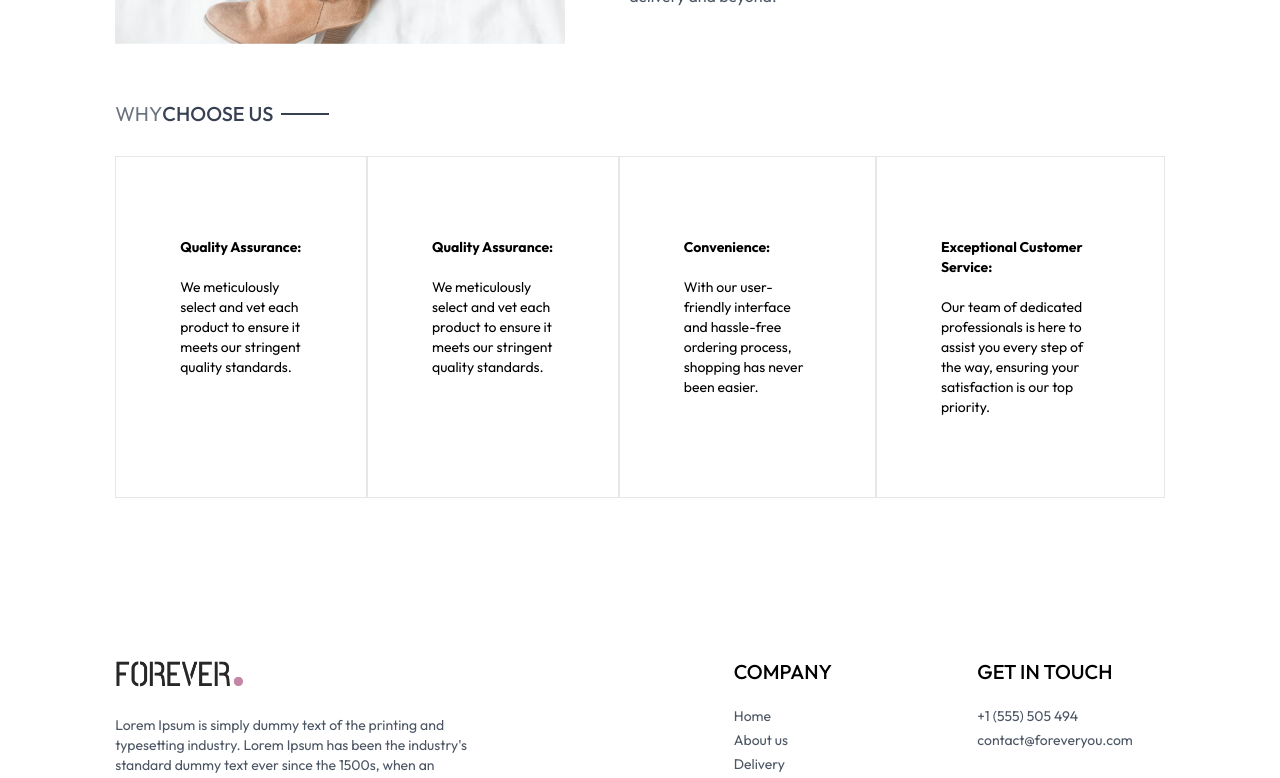
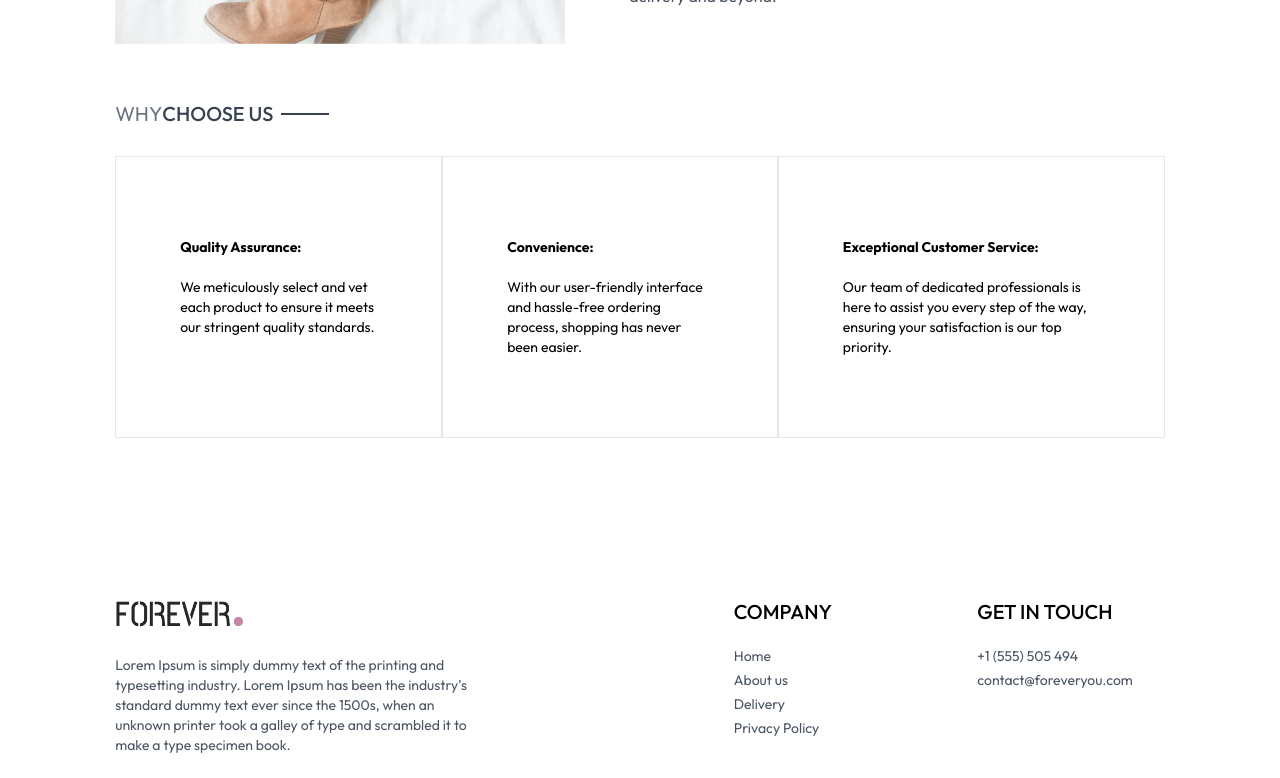
Before and after one commit to Ritesh810/Forever-Ecommerce, a React (Vite) app in the folder Forever app/: page /about in a window 1280 px wide. Shown: the part 611-1389 px from the top of the page. Built offline with nearby package versions, Linux system fonts and the light colour scheme.

Commit message:
About Page frammer animation added

```diff
--- a/Forever app/src/pages/About.jsx
+++ b/Forever app/src/pages/About.jsx
@@ -1,45 +1,82 @@
 import React from 'react'
 import Title from '../components/Title'
 import { assets } from '../assets/assets'
+import { motion } from 'framer-motion'
 
 function About() {
   return (
     <div>
-      <div className='text-2xl text-center pt-8 border-t'>
-          <Title text1={'ABOUT'} text2={'US'} />
-      </div>
+      <motion.div
+        initial={{ opacity: 0, y: 40 }}
+        whileInView={{ opacity: 1, y: 0 }}
+        viewport={{ once: true, amount: 0.6 }}
+        transition={{ duration: 0.6, ease: "easeOut" }}
+        className='text-2xl text-center pt-8 border-t'
+      >
+        <Title text1={'ABOUT'} text2={'US'} />
+      </motion.div>
       <div className='my-10 flex flex-col md:flex-row gap-16'>
-        <img className='w-full md:max-w-[450px]' src={assets.about_img} alt="about img" />
-        <div className='flex flex-col justify-center gap-6 md:w-2/4 text-gray-600'>
+        <motion.img
+          src={assets.about_img}
+          alt="about img"
+          className='w-full md:max-w-[450px]'
+          initial={{ opacity: 0, x: -60 }}
+          whileInView={{ opacity: 1, x: 0 }}
+          viewport={{ once: true, amount: 0.5 }}
+          transition={{ duration: 0.7, ease: "easeOut" }}
+        />
+        <motion.div
+          className='flex flex-col justify-center gap-6 md:w-2/4 text-gray-600'
+          initial={{ opacity: 0, x: 60 }}
+          whileInView={{ opacity: 1, x: 0 }}
+          viewport={{ once: true, amount: 0.5 }}
+          transition={{ duration: 0.7, ease: "easeOut" }}
+        >
           <p>Forever was born out of a passion for innovation and a desire to revolutionize the way people shop online. Our journey began with a simple idea: to provide a platform where customers can easily discover, explore, and purchase a wide range of products from the comfort of their homes.</p>
           <p>Since our inception, we've worked tirelessly to curate a diverse selection of high-quality products that cater to every taste and preference. From fashion and beauty to electronics and home essentials, we offer an extensive collection sourced from trusted brands and suppliers.</p>
           <b className='text-gray-800'>Our Mission</b>
           <p>Our mission at Forever is to empower customers with choice, convenience, and confidence. We're dedicated to providing a seamless shopping experience that exceeds expectations, from browsing and ordering to delivery and beyond.</p>
-        </div>
+        </motion.div>
       </div>
 
-      <div className='text-xl py-4'>
+      <motion.div
+        initial={{ opacity: 0, y: 40 }}
+        whileInView={{ opacity: 1, y: 0 }}
+        viewport={{ once: true, amount: 0.6 }}
+        transition={{ duration: 0.6, ease: "easeOut" }}
+        className='text-xl py-4'
+      >
         <Title text1={'WHY'} text2={'CHOOSE US'} />
-      </div>
+      </motion.div>
 
-      <div className='flex flex-col md:flex-row text-sm mb-20'>
-        <div className='border px-10 md:px-16 py-8 sm:py-20 flex flex-col gap-5'>
-          <b>Quality Assurance:</b>
-          <p>We meticulously select and vet each product to ensure it meets our stringent quality standards.</p>
-        </div>
-        <div className='border px-10 md:px-16 py-8 sm:py-20 flex flex-col gap-5'>
-          <b>Quality Assurance:</b>
-          <p>We meticulously select and vet each product to ensure it meets our stringent quality standards.</p>
-        </div>
-        <div className='border px-10 md:px-16 py-8 sm:py-20 flex flex-col gap-5'>
-          <b>Convenience:</b>
-          <p>With our user-friendly interface and hassle-free ordering process, shopping has never been easier.</p>
-        </div>
-        <div className='border px-10 md:px-16 py-8 sm:py-20 flex flex-col gap-5'>
-          <b>Exceptional Customer Service:</b>
-          <p>Our team of dedicated professionals is here to assist you every step of the way, ensuring your satisfaction is our top priority.</p>
-        </div>
-      </div>
+      <motion.div
+        className='flex flex-col md:flex-row text-sm mb-20'
+        initial="hidden"
+        whileInView="visible"
+        viewport={{ once: true, amount: 0.3 }}
+        variants={{
+          hidden: {},
+          visible: { transition: { staggerChildren: 0.2 } }
+        }}
+      >
+        {[
+          { title: "Quality Assurance:", desc: "We meticulously select and vet each product to ensure it meets our stringent quality standards." },
+          { title: "Convenience:", desc: "With our user-friendly interface and hassle-free ordering process, shopping has never been easier." },
+          { title: "Exceptional Customer Service:", desc: "Our team of dedicated professionals is here to assist you every step of the way, ensuring your satisfaction is our top priority." }
+        ].map((item, idx) => (
+          <motion.div
+            key={idx}
+            className='border px-10 md:px-16 py-8 sm:py-20 flex flex-col gap-5'
+            initial={{ opacity: 0, y: 40 }}
+            whileInView={{ opacity: 1, y: 0 }}
+            viewport={{ once: true, amount: 0.5 }}
+            transition={{ duration: 0.6, ease: "easeOut" }}
+          >
+            <b>{item.title}</b>
+            <p>{item.desc}</p>
+          </motion.div>
+        ))}
+      </motion.div>
     </div>
   )
 }
```
